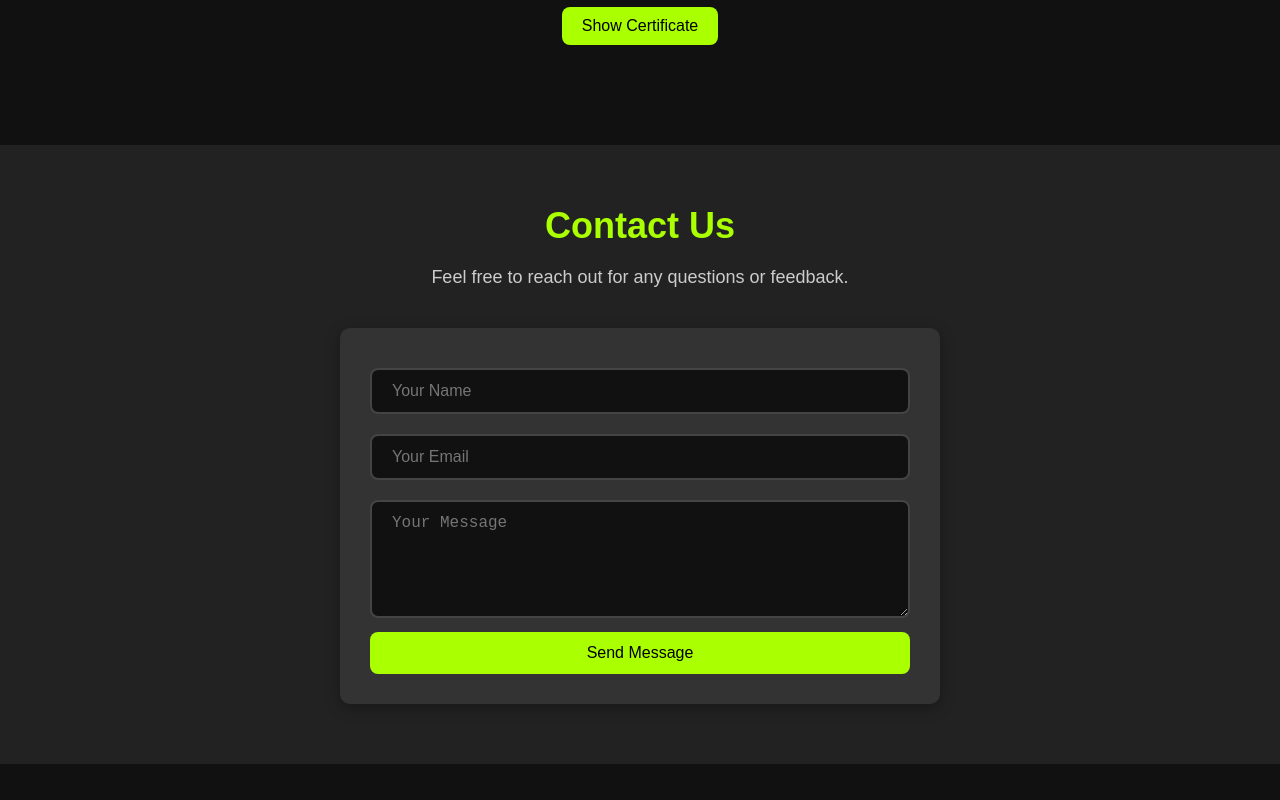
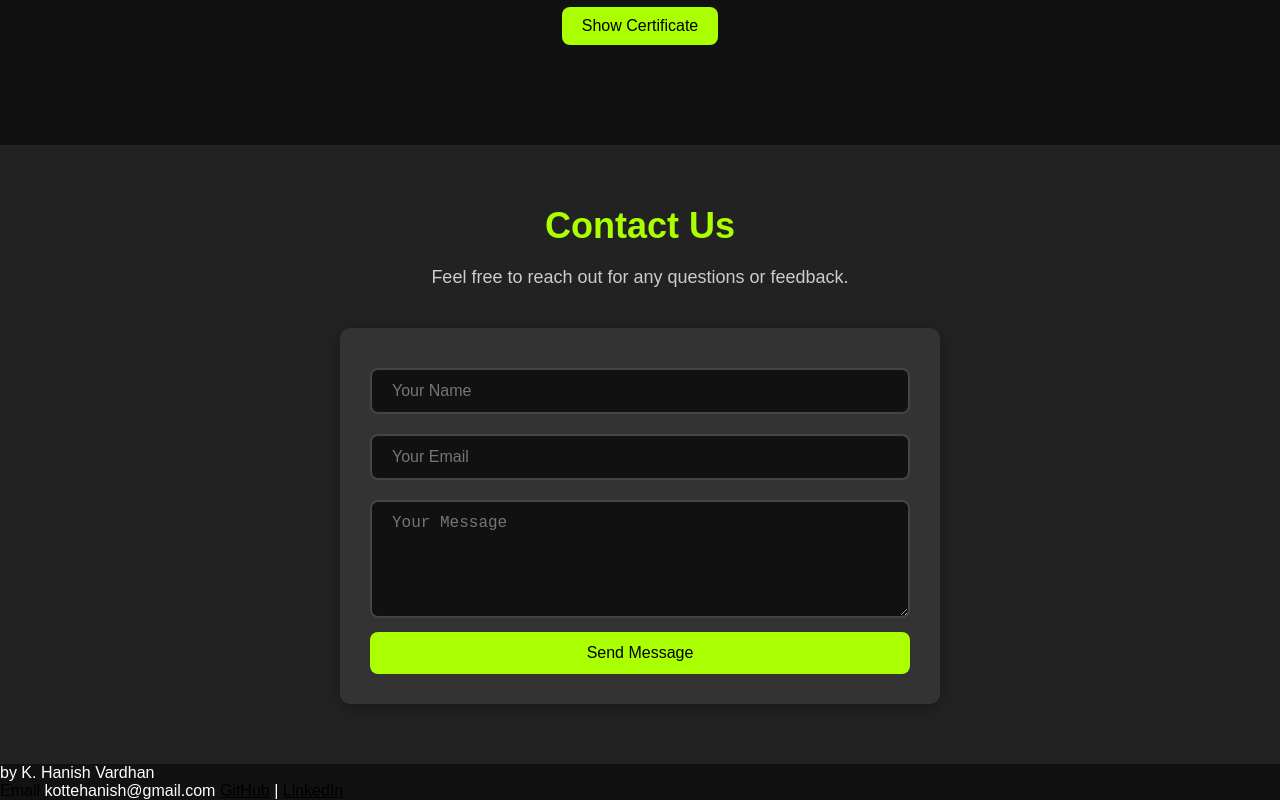
Before and after one commit to Hanish01/portfolio, a plain HTML site: page index.html in a window 1280 px wide. Shown: the part 3556-4356 px from the top of the page. Before the commit the page ends 4320 px from the top, so only its background shows below. Drawn offline with Linux system fonts and the light colour scheme.

Commit message:
Update index.html

```diff
--- a/index.html
+++ b/index.html
@@ -236,6 +236,15 @@
         <button type="submit">Send Message</button>
     </form>
 </section>
+    <footer class="footer">
+    <p> by K. Hanish Vardhan</p>
+    <div class="footer-links">
+        <a >Email</a> kottehanish@gmail.com
+        <a href="https://github.com/Hanish01" target="_blank">GitHub</a> |
+        <a href="www.linkedin.com/in/hanish-kotte" target="_blank">LinkedIn</a>
+    </div>
+</footer>
+
 
 </body>
 </html>
```
